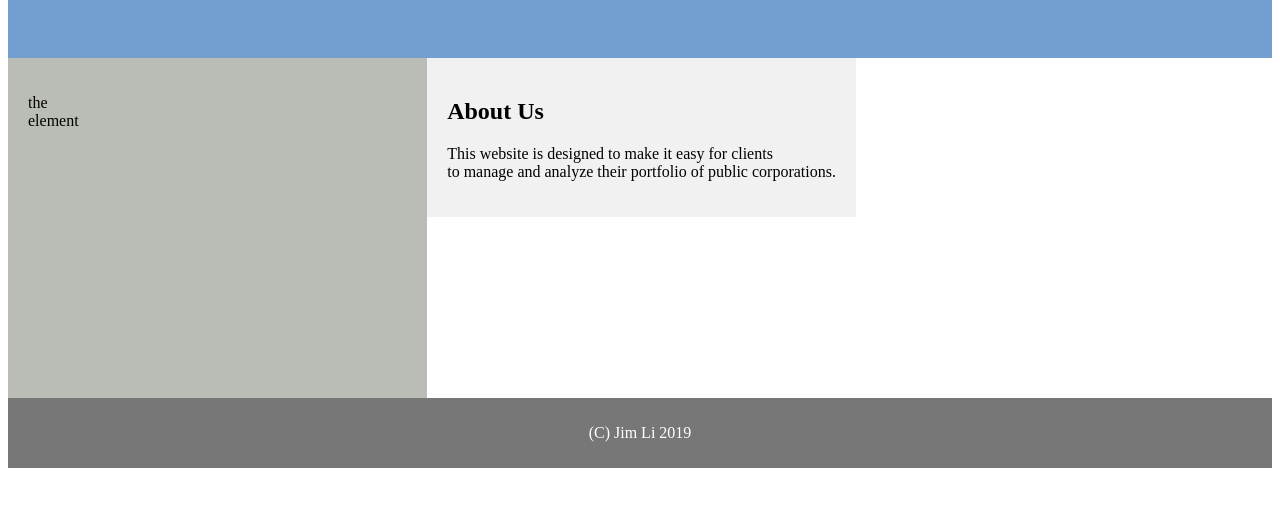
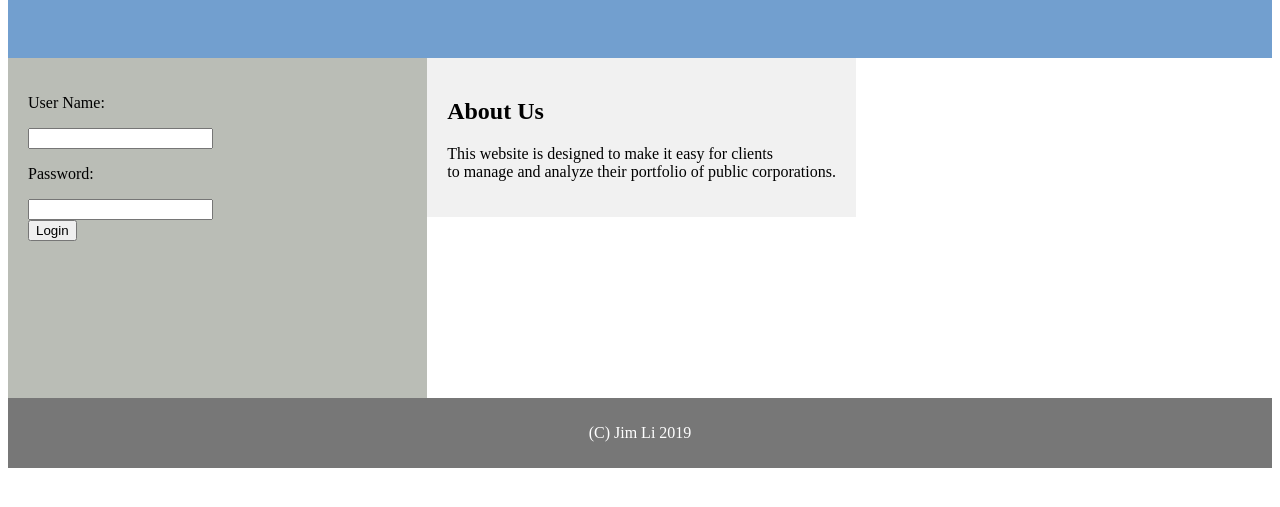
Before and after one commit to lithiumcomputing/Financial-Portfolio-Manager, a plain HTML site: page index.html in a window 1280 px wide. Shown: the part 189-696 px from the top of the page. Drawn offline with nearby package versions, Linux system fonts and the light colour scheme.

Commit message:
Add login form.
Login UI added in the navigation (left) pane. The back-end functionality to hand in login has not been implemented yet.

```diff
--- a/index.html
+++ b/index.html
@@ -79,13 +79,21 @@ footer {
 </header>
 
 <section>
+
+    <!-- The navigation pane will have a login section. -->
     <nav>
+        <form>
         <ul>
-            <li> the </li>
-            <li> element </li>
+            <li> <p> User Name: </p> </li>
+            <li> <input name="username" type="text" /> </li>
+            <li> <p> Password: </p> </li>
+            <li> <input name="password" type="text" /> </li>
+            <button> Login </button>
         </ul>
+        </form>
     </nav>
 
+    <!-- Main Website Description -->
     <article>
         <h2> About Us </h2>
         <p> This website is designed to make it easy
```
